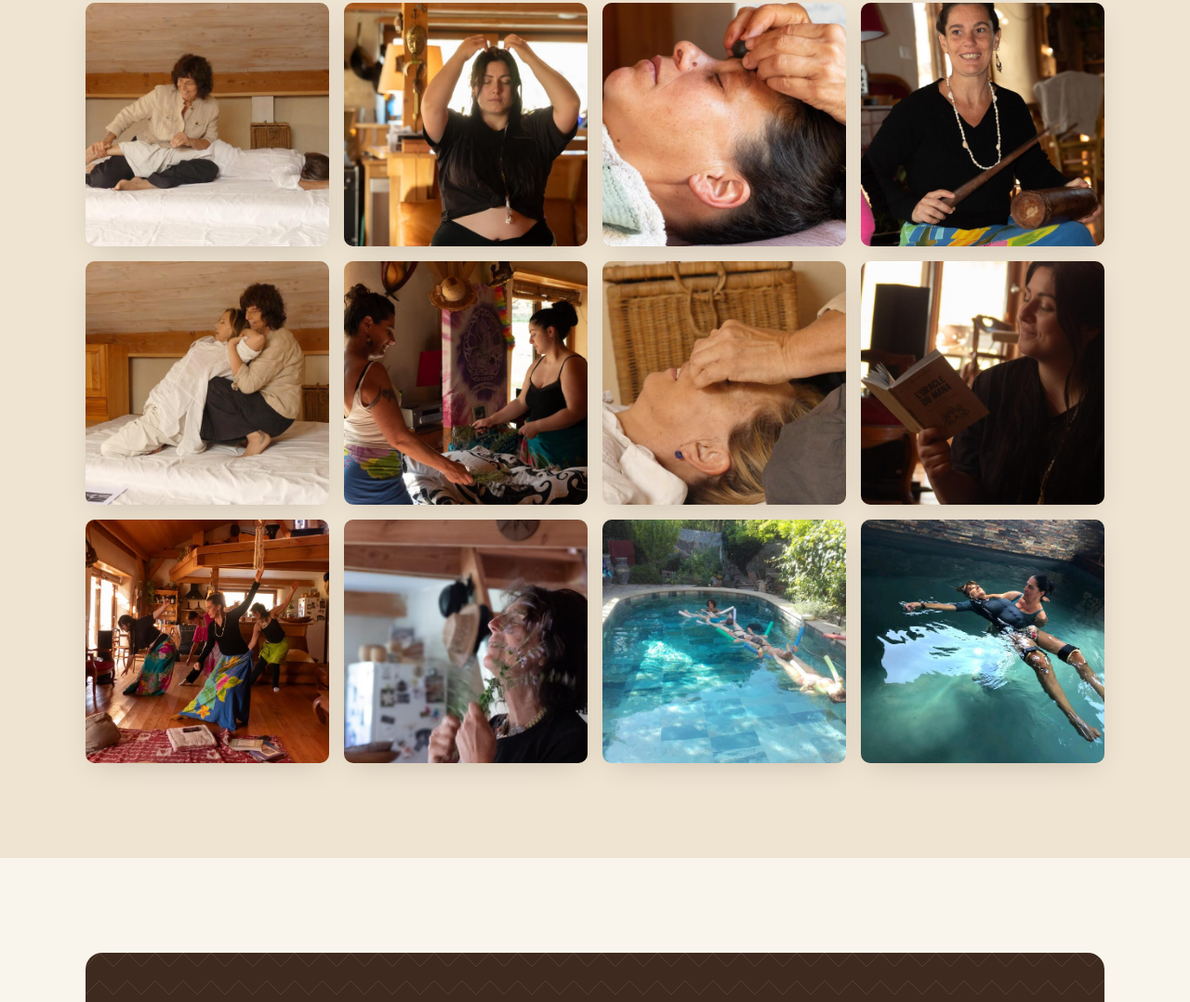
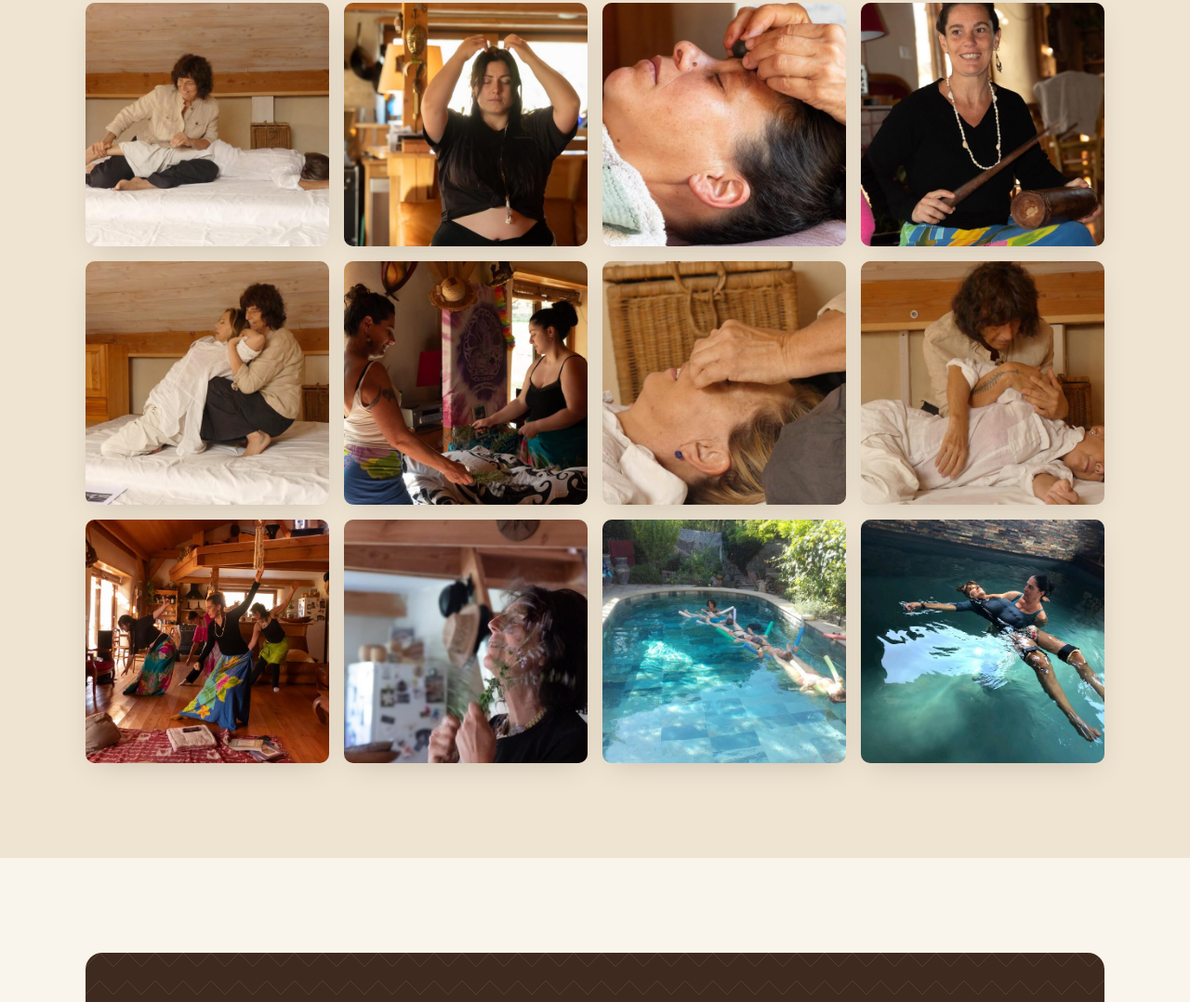
Before and after one commit to iloebaudu/iloebaudu.github.io, a plain HTML site: page a-propos.html in a window 1280 px wide. Shown: the part 2659-3737 px from the top of the page at 93% size. Drawn offline with Linux system fonts and the light colour scheme.

Commit message:
Galerie : remplacement de la photo de lecture
Co-Authored-By: Claude Opus 5.5 <noreply@anthropic.com>
Claude-Session: https://claude.ai/code/session_01NJDn6ueg4cX1rNM1uVqre3

```diff
--- a/a-propos.html
+++ b/a-propos.html
@@ -160,7 +160,7 @@
         <li class="reveal"><img src="images/galerie-thai-bercement-800.jpg" width="800" height="600" alt="Massage thaï : bercement en position assise" loading="lazy" decoding="async"></li>
         <li class="reveal"><img src="images/galerie-atelier-pareos-800.jpg" width="600" height="800" alt="Atelier autour des tissus et des paréos" style="object-position:50% 40%" loading="lazy" decoding="async"></li>
         <li class="reveal"><img src="images/galerie-massage-visage-800.jpg" width="800" height="600" alt="Massage du visage, gros plan sur les mains" loading="lazy" decoding="async"></li>
-        <li class="reveal"><img src="images/galerie-lecture-tahiti-800.jpg" width="600" height="800" alt="Moment de lecture lors d'un atelier" style="object-position:50% 30%" loading="lazy" decoding="async"></li>
+        <li class="reveal"><img src="images/galerie-massage-mains-douces-800.jpg" width="600" height="800" alt="Praticienne posant des mains douces sur une personne allongée, habillée de blanc" style="object-position:50% 30%" loading="lazy" decoding="async"></li>
         <li class="reveal"><img src="images/galerie-atelier-danse-800.jpg" width="675" height="800" alt="Atelier de danse dans une grande pièce en bois" loading="lazy" decoding="async"></li>
         <li class="reveal"><img src="images/galerie-plantes-senteurs-800.jpg" width="800" height="600" alt="Découverte des senteurs de plantes aromatiques" loading="lazy" decoding="async"></li>
         <li class="reveal"><img src="images/galerie-detente-piscine-800.jpg" width="600" height="800" alt="Moment de détente et de flottaison dans une piscine au jardin" loading="lazy" decoding="async"></li>
```
Also changed, not shown: images/galerie-lecture-tahiti-800.jpg (deleted), images/galerie-lecture-tahiti.jpg (deleted), images/galerie-massage-mains-douces-800.jpg (added), images/galerie-massage-mains-douces.jpg (added).
